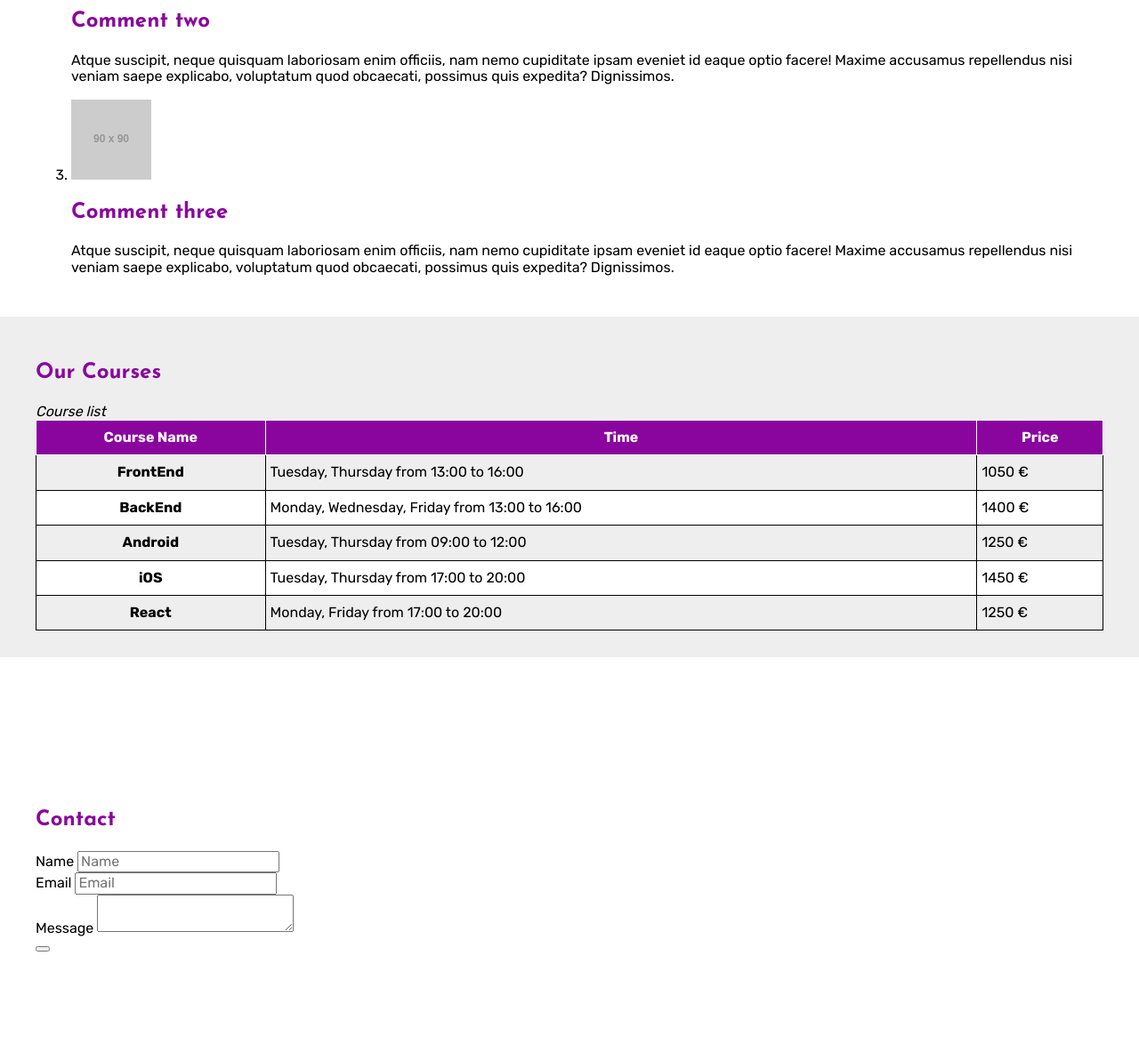
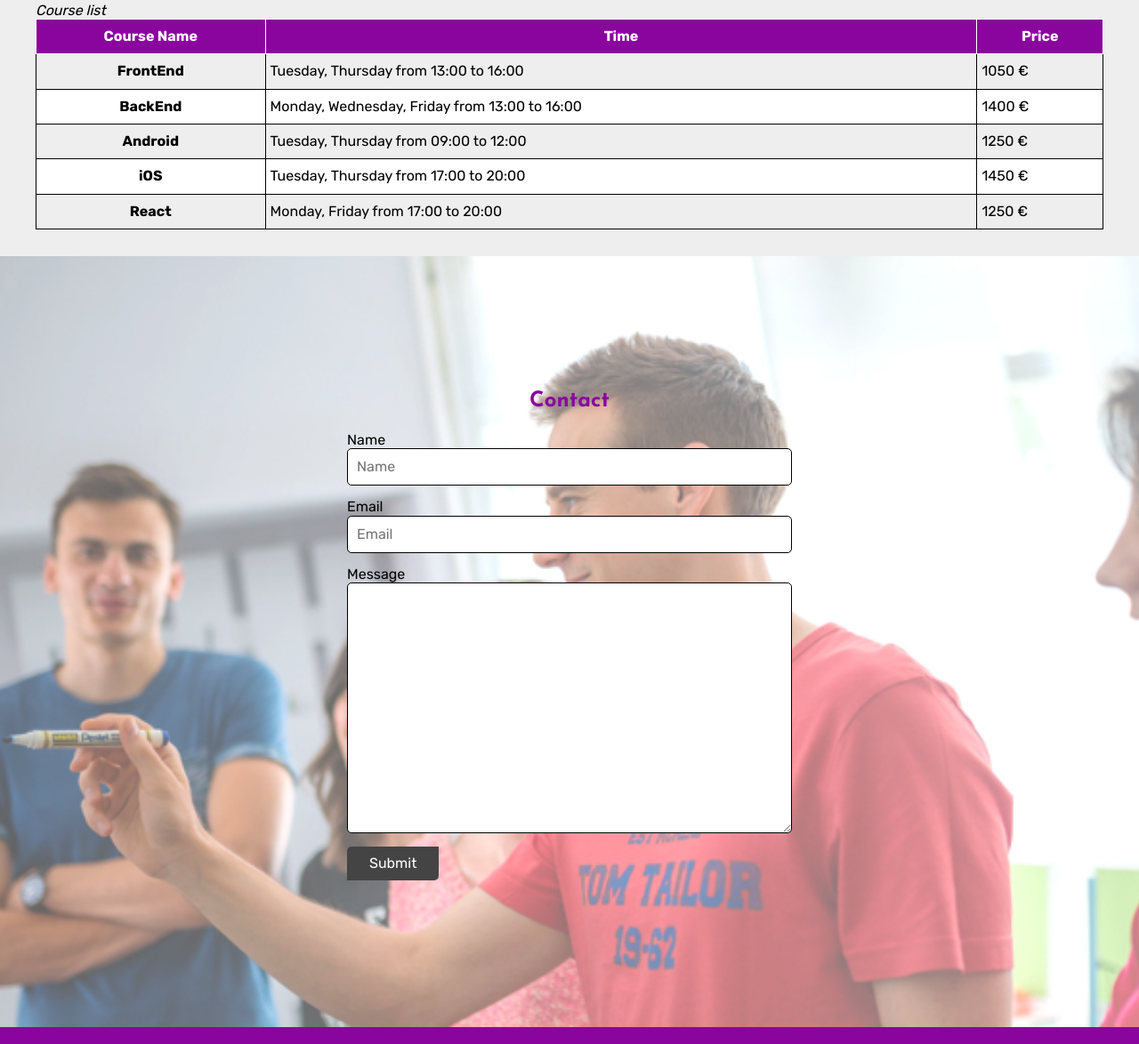
Before and after one commit to frontendCubes/learningSass, a plain HTML site: page public_html/index.html in a window 1280 px wide. Shown: the part 1626-2800 px from the top of the page at 89% size. Drawn offline with nearby package versions, Linux system fonts and the light colour scheme; files that its build step writes are made by us from their sources; placeholder pictures from the web are drawn by us.

Commit message:
Comment and Contact section done

```diff
--- a/public_html/index.html
+++ b/public_html/index.html
@@ -195,10 +195,10 @@
                     </div>
                     <div class="form-group">
                         <label for="message">Message</label>
-                        <textarea class="form-control" name="message" id="message"></textarea>
+                        <textarea class="form-control" name="message" id="message" rows="7"></textarea>
                     </div>
                     <div class="form-group">
-                        <button type="submit" name="send" value="yes"></button>
+                        <button class="btn-default" type="submit" name="send" value="yes">Submit</button>
                     </div>
                 </form>
             </div>
--- a/public_html/scss/partials/_base.scss
+++ b/public_html/scss/partials/_base.scss
@@ -47,4 +47,5 @@ h1, h2, h3, h4, h5, h6{
     font-family: $headings-font;
     font-weight: $heading-weight;
     color: $heading-color;
+    margin-top: 0px;
 }
--- a/public_html/scss/partials/_commentSection.scss
+++ b/public_html/scss/partials/_commentSection.scss
@@ -2,14 +2,45 @@ $comment-bg: $white;
 
 .comment-section{
 
-  //  padding: 30px 0;
-  //  background: $comment-bg;
+    //  padding: 30px 0;
+    //  background: $comment-bg;
 
     @include styleSection(30px, 30px, $comment-bg);
 
-    .comment-img{
-        img{
-            @include radius(50%);
+
+    .comment-list{
+        list-style: none;
+        padding: 0;
+
+        .comment-item{
+            display: flex;
+
+            .comment-img{
+
+                flex: 0 0 50px;
+                img{
+                    @include radius(50%);
+                }
+
+            }// comment img
+
+            .comment-body{
+                padding-left: 10px;
+            }
+
+        }// comment-item
+    }// comment-list
+
+}// .comment-section end
+
+@media(min-width:768px){
+    .comment-section{
+
+        .comment-list{
+            .comment-img{
+                flex: 0 0 90px !important;
+            }
         }
+
     }
 }
--- a/public_html/scss/partials/_contactSection.scss
+++ b/public_html/scss/partials/_contactSection.scss
@@ -1,6 +1,41 @@
 
 $contact-bg: $white;
+$input-border: 1px solid $black;
 
 .contact-section{
     @include styleSection(150px, 150px, $contact-bg);
+    background-image: url(assets/contact.png);
+    background-size: cover;
+    background-repeat: no-repeat;
+    background-position: top center;
+    background-attachment: fixed;
+
+    h2{
+        text-align: center;
+    }
+
+    .contact-form{
+        max-width: 500px;
+        width: 100%;
+        margin: 0 auto;
+
+        .form-group{
+            margin-bottom: 1.5rem;
+
+            label{
+            display: block;
+        }
+        .form-control{
+            display: block;
+            width: 100%;
+            border: $input-border;
+            padding: 0px 10px;
+            line-height: 4rem;
+            @include radius(5px);
+
+        }
+        }
+
+
+    }
 }
--- a/public_html/scss/partials/_variables.scss
+++ b/public_html/scss/partials/_variables.scss
@@ -17,4 +17,4 @@ $light-gray: #eeeeee;
 $dark-gray:  #444444;
 
 
-$enable-radius : false;  // boolean
+$enable-radius : true;  // boolean
```
Also changed, not shown: public_html/css/theme.css, 1 other file.
